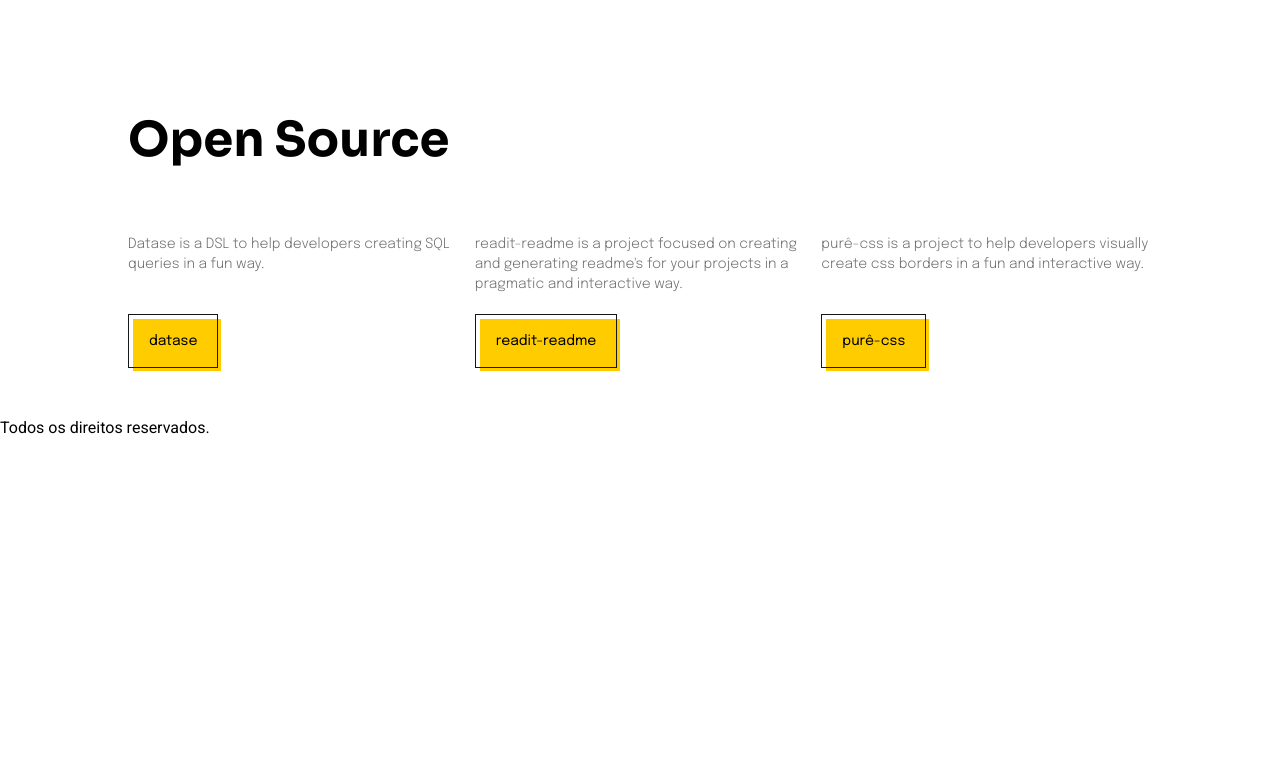
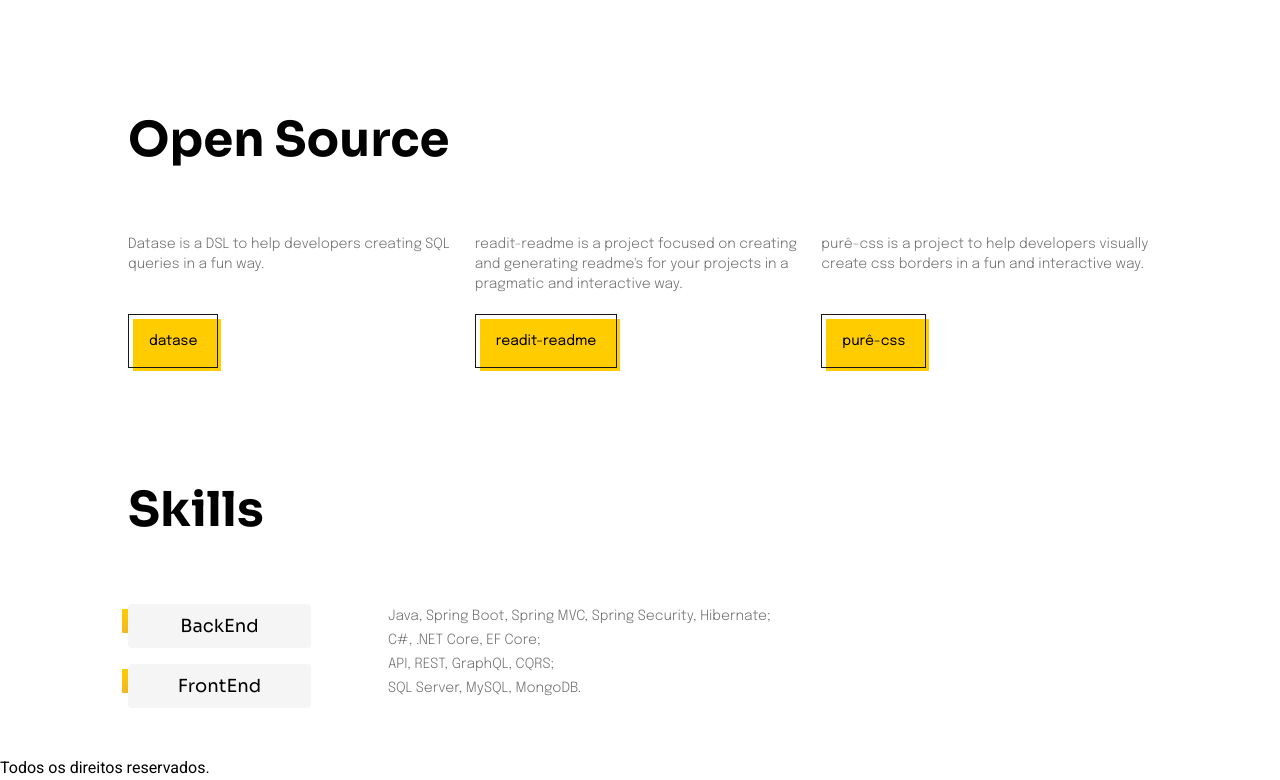
Before and after one commit to hstrada/hstrada.github.io, a Next.js app in the folder hstrada/: page / in a window 1280 px wide. Shown: the part 2006-2786 px from the top of the page. Before the commit the page ends 2446 px from the top, so only its background shows below. Built offline with nearby package versions, Linux system fonts and the light colour scheme.

Commit message:
create skills

```diff
--- a/hstrada/src/components/molecules/OpenSourceItem/index.tsx
+++ b/hstrada/src/components/molecules/OpenSourceItem/index.tsx
@@ -5,10 +5,13 @@ type TOpenSourceItemProps = {
   button: string
 }
 
-export const OpenSourceItem = ({ description, button }: TOpenSourceItemProps): JSX.Element => {
+export const OpenSourceItem = ({
+  description,
+  button,
+}: TOpenSourceItemProps): JSX.Element => {
   return (
     <div>
-      <p className="font-display pb-4 md:h-20 font-light text-gray-700 text-sm">
+      <p className="font-display pb-4 h-32 md:h-20 font-light text-gray-700 text-sm">
         {description}
       </p>
 
--- a/hstrada/src/components/organisms/OpenSource/index.tsx
+++ b/hstrada/src/components/organisms/OpenSource/index.tsx
@@ -1,5 +1,4 @@
 import { t } from '../../../core/utils/translate'
-import Button from '../../atoms/Button'
 import { SectionDiv } from '../../atoms/SectionDiv'
 import { OpenSourceItem } from '../../molecules/OpenSourceItem'
 
--- /dev/null
+++ b/hstrada/src/components/organisms/Skills/index.tsx
@@ -0,0 +1,71 @@
+import { useState } from 'react'
+import { t } from '../../../core/utils/translate'
+import { SectionDiv } from '../../atoms/SectionDiv'
+import styles from './styles.module.css'
+
+const backend = [
+  'Java, Spring Boot, Spring MVC, Spring Security, Hibernate;',
+  'C#, .NET Core, EF Core;',
+  'API, REST, GraphQL, CQRS;',
+  'SQL Server, MySQL, MongoDB.',
+]
+
+const frontend = [
+  'HTML5, CSS3',
+  'ReactJs / React Native',
+  'Global State (Redux / Context)',
+  'Styled-Components',
+  'ES6',
+  'Testes (Jest / Enzyme / React Testing Library)',
+  'Typescript',
+]
+
+const skills = {
+  backend: backend.map((value) => `<div>${value}</div>`).join(''),
+  frontend: frontend.map((value) => `<div>${value}</div>`).join(''),
+}
+
+export const Skills = () => {
+  const liStyle =
+    styles.skills +
+    ' bg-gray-300 rounded w-3/4 text-center p-2 text-lg font-sans hover:bg-slate-200 duration-300'
+
+  const [details, setDetails] = useState(skills['backend'])
+
+  const handleSelectSkill = (event) => {
+    setDetails(skills[event.target.accessKey])
+  }
+
+  return (
+    <section className="px-6 mt-28">
+      <SectionDiv title={t('skills.title')}>
+        <div className="grid grid-cols-12 gap-4 pt-16">
+          <div className="col-span-3">
+            <ul className="list-none space-y-4">
+              <li
+                accessKey="backend"
+                key="backend"
+                onClick={handleSelectSkill}
+                className={liStyle}
+              >
+                BackEnd
+              </li>
+              <li
+                accessKey="frontend"
+                key="frontend"
+                onClick={handleSelectSkill}
+                className={liStyle}
+              >
+                FrontEnd
+              </li>
+            </ul>
+          </div>
+          <div
+            className="col-span-6 font-display font-light leading-6 text-gray-700 text-sm"
+            dangerouslySetInnerHTML={{ __html: details }}
+          ></div>
+        </div>
+      </SectionDiv>
+    </section>
+  )
+}
--- /dev/null
+++ b/hstrada/src/components/organisms/Skills/styles.module.css
@@ -0,0 +1,11 @@
+.skills::before {
+  content: '';
+  display: block;
+  width: 6px;
+  height: 24px;
+  background: linear-gradient(#ffcc00, #f0b724);
+  position: absolute;
+  margin-left: -14px;
+  margin-top: -3px;
+  border-radius: 1px 0px 0px 1px;
+}
--- a/hstrada/src/core/translation/en.json
+++ b/hstrada/src/core/translation/en.json
@@ -78,5 +78,8 @@
       "description": "purê-css is a project to help developers visually create css borders in a fun and interactive way.",
       "button": "purê-css"
     }
+  },
+  "skills": {
+    "title": "Skills"
   }
 }
--- a/hstrada/src/core/translation/pt.json
+++ b/hstrada/src/core/translation/pt.json
@@ -78,5 +78,8 @@
       "description": "purê-css é um projeto para auxiliar os desenvolvedores a criarem visualmente as bordas css.",
       "button": "purê-css"
     }
+  },
+  "skills": {
+    "title": "Habilidades Técnicas"
   }
 }
--- a/hstrada/src/pages/index.tsx
+++ b/hstrada/src/pages/index.tsx
@@ -1,3 +1,4 @@
+import { Skills } from 'components/organisms/Skills'
 import type { NextPage } from 'next'
 import Head from 'next/head'
 import { Educational } from '../components/organisms/Educational'
@@ -23,6 +24,7 @@ const Home: NextPage = () => {
         <WorkExperience />
         <Educational />
         <OpenSource />
+        <Skills />
       </main>
 
       <footer className="mt-12">Todos os direitos reservados.</footer>
```
